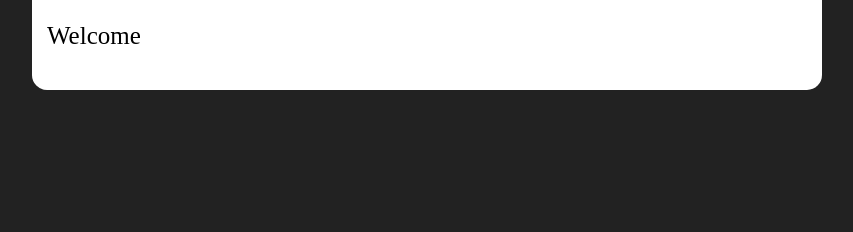
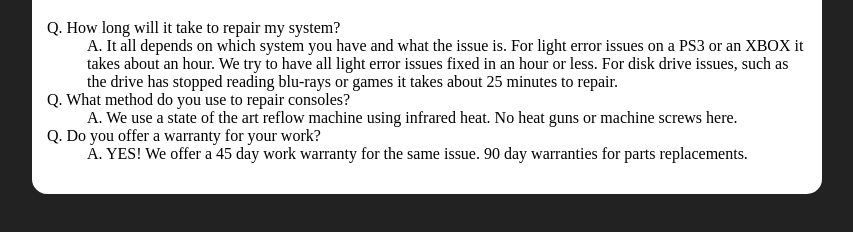
Before and after one commit to joaquin112/Test, a plain HTML site: page faq.html in a window 1280 px wide. Shown: the part 118-350 px from the top of the page, without its empty margins (213-1066 px from the left). Drawn offline with Linux system fonts and the light colour scheme.

Commit message:
Update FAQ

```diff
--- a/faq.html
+++ b/faq.html
@@ -36,7 +36,51 @@
 
 		<h1>Frequently Asked Questions</h1>
 
-		<p>Welcome</p>
+		<dl>
+
+			<dt>
+
+				Q. How long will it take to repair my system?
+
+			</dt>
+
+
+			<dd>
+
+					A. It all depends on which system you have and what the issue is. For light error issues on a PS3 or an XBOX it takes about an hour. We try to have all light error issues fixed in an hour or less. For disk drive issues, such as the drive has stopped reading blu-rays or games it takes about 25 minutes to repair.
+
+			</dd>
+
+
+			<dt>
+
+				Q. What method do you use to repair consoles?
+
+			</dt>
+
+
+			<dd>
+
+					A. We use a state of the art reflow machine using infrared heat. No heat guns or machine screws here.
+
+			</dd>
+
+
+			<dt>
+
+				Q. Do you offer a warranty for your work?
+
+			</dt>
+
+
+			<dd>
+
+					A. YES! We offer a 45 day work warranty for the same issue. 90 day warranties for parts replacements.
+
+			</dd>
+
+
+		</dl>
 
 	</div>
 
```
